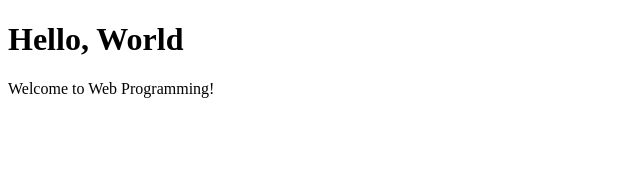
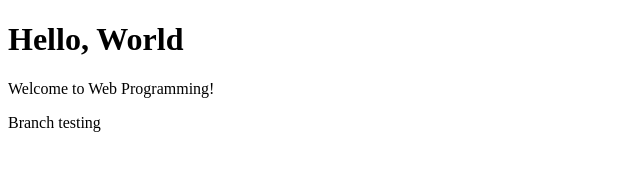
Before and after one commit to AjdinOmeragic/LabExercises, a plain HTML site: page Lab1/index.html in a window 1280 px wide. Shown: the whole page, without its empty margins (0-640 px from the left). Drawn offline with Linux system fonts and the light colour scheme.

Commit message:
Branch Tessting

```diff
--- a/Lab1/index.html
+++ b/Lab1/index.html
@@ -8,5 +8,6 @@
   <body>
     <h1>Hello, World</h1>
     <p>Welcome to Web Programming!</p>
+    <p>Branch testing</p>
   </body>
 </html>
```
